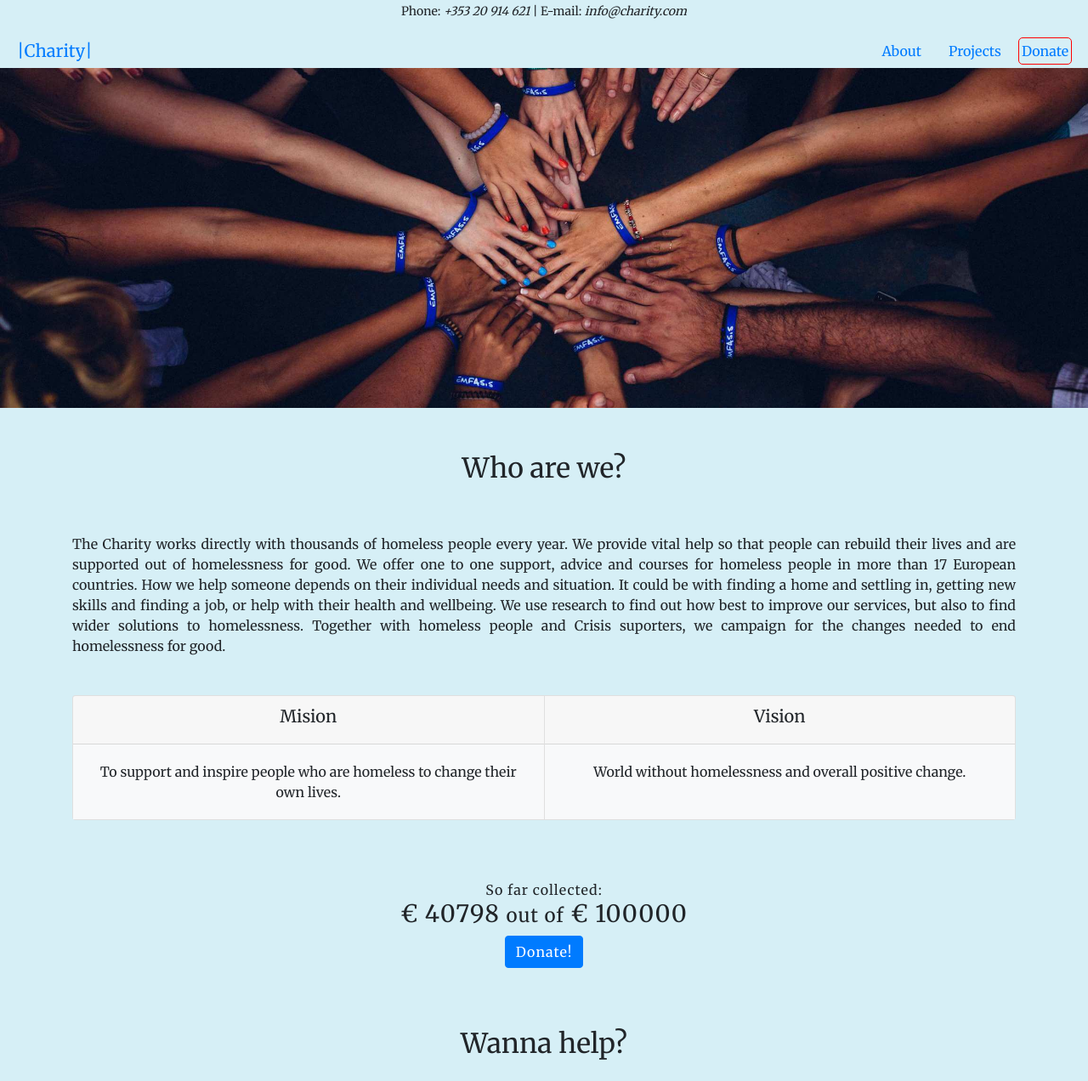
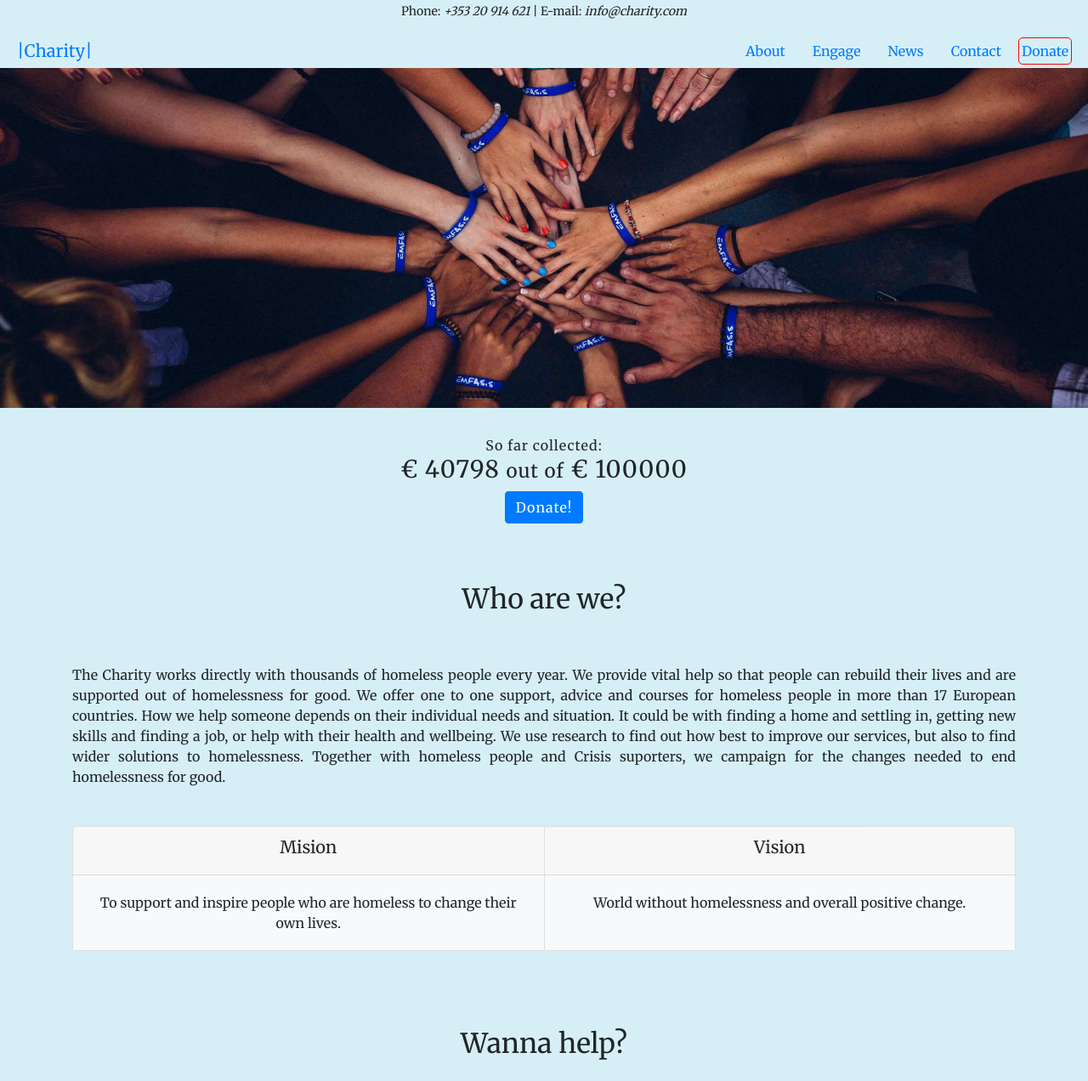
Before and after one commit to milosrancic/charity-website, a plain HTML site: page index.html in a window 1280 px wide. Shown: the top 1272 px of the page at 85% size. Drawn offline with nearby package versions, Linux system fonts and the light colour scheme.

Commit message:
fixed navigation links

```diff
--- a/index.html
+++ b/index.html
@@ -21,23 +21,34 @@
     Phone: <span style="font-style: italic;">+353 20 914 621</span> |
     E-mail: <span style="font-style: italic;">info@charity.com</span>
   </p>
-  <!-- <div> -->
-  <div class="container-fluid">
+  <div class="container-fluid navigation">
     <a class="navbar-brand float-sm-left d-none d-sm-block " href="">|Charity|</a>
     <ul class="nav justify-content-center justify-content-sm-end ">
       <li class="nav-item">
-        <a class="nav-link" href="#">About</a>
+        <a class="nav-link" href="#about-section">About</a>
       </li>
       <li class="nav-item">
-        <a class="nav-link" href="#">Projects</a>
+        <a class="nav-link" href="#help-section">Engage</a>
       </li>
       <li class="nav-item">
-        <a class="nav-link nav-link-donate" href="#">Donate</a>
+        <a class="nav-link" href="#news-section">News</a>
+      </li>
+      <li class="nav-item">
+        <a class="nav-link" href="#form-section">Contact</a>
+      </li>
+      <li class="nav-item">
+        <a class="nav-link nav-link-donate" href="#donations-container">Donate</a>
       </li>
     </ul>
   </div>
 
   <div class="jumbotron jumbotron-fluid"></div>
+
+  <div id="donations-container" class="text-center">
+    <p class="m-0">So far collected:</p>
+    <h3> <span id="donations"></span> <small>out of</small> € 100000 </h3>
+    <button type="btn" class="btn btn-primary">Donate!</button>
+  </div>
 
   <!-- About section -->
   <section id="about-section" class="container">
@@ -80,12 +91,6 @@
       </div>
     </div>
   </section>
-
-  <div id="donations-container" class="text-center">
-    <p class="m-0">So far collected:</p>
-    <h3> <span id="donations"></span> <small>out of</small> € 100000 </h3>
-    <button type="btn" class="btn btn-primary">Donate!</button>
-  </div>
 
   <!-- Progress section -->
   <!-- <section id="progress-section" class="container">
```
